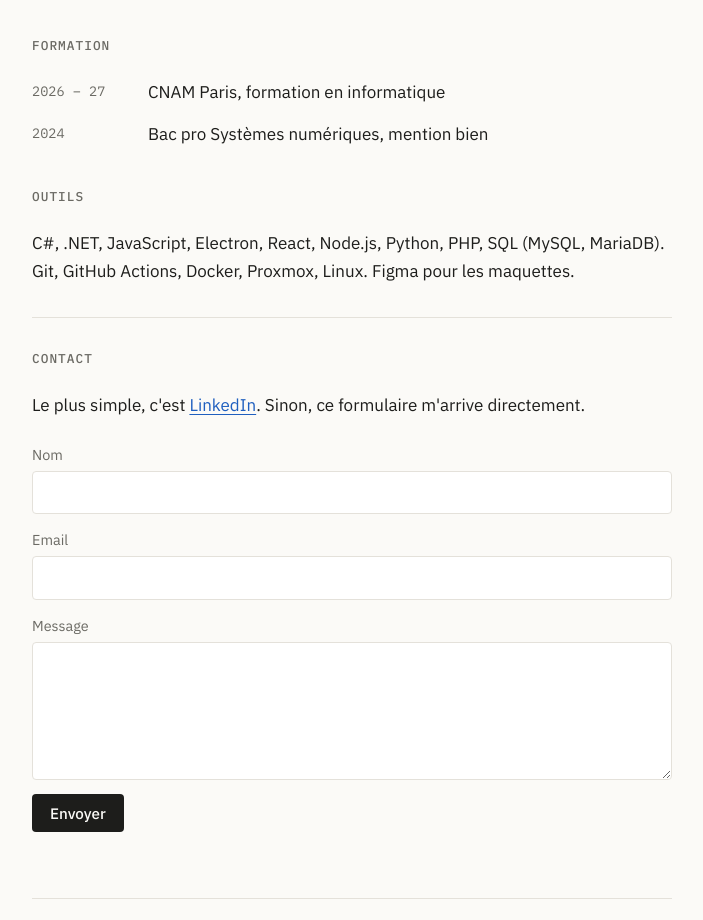
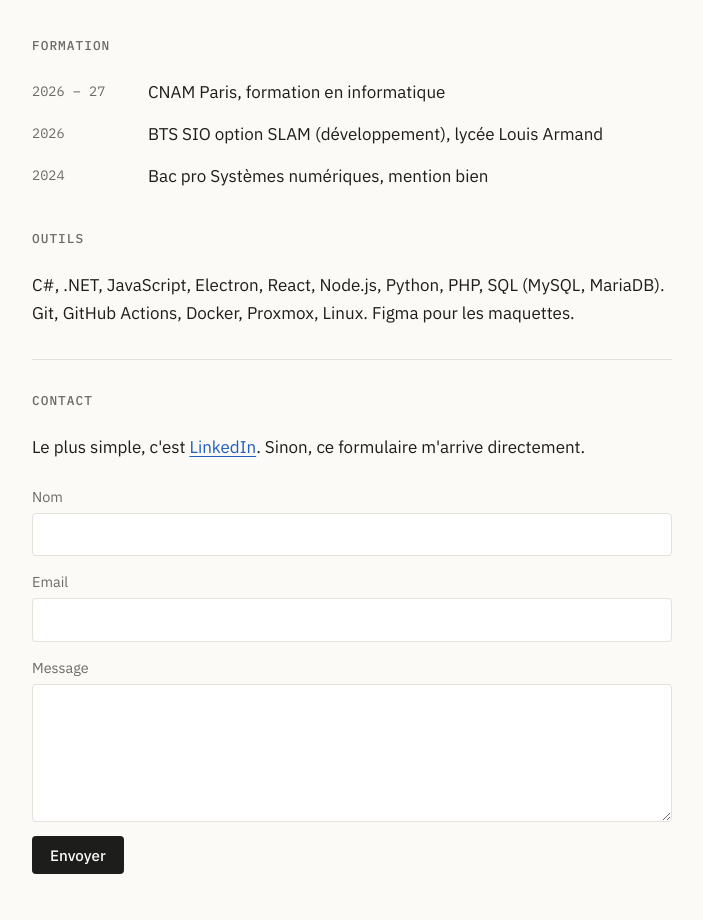
Before and after one commit to Flaimeur/flaimeur.github.io, a plain HTML site: page index.html in a window 1280 px wide. Shown: the part 2113-3033 px from the top of the page, without its empty margins (288-991 px from the left). Drawn offline with Linux system fonts and the light colour scheme.

Commit message:
Portfolio : BTS SIO dans la formation
Co-Authored-By: Claude Opus 5.5 <noreply@anthropic.com>

```diff
--- a/index.html
+++ b/index.html
@@ -126,6 +126,8 @@
         <dl class="rows">
           <dt>2026 – 27</dt>
           <dd>CNAM Paris, formation en informatique</dd>
+          <dt>2026</dt>
+          <dd>BTS SIO option SLAM (développement), lycée Louis Armand</dd>
           <dt>2024</dt>
           <dd>Bac pro Systèmes numériques, mention bien</dd>
         </dl>
```
